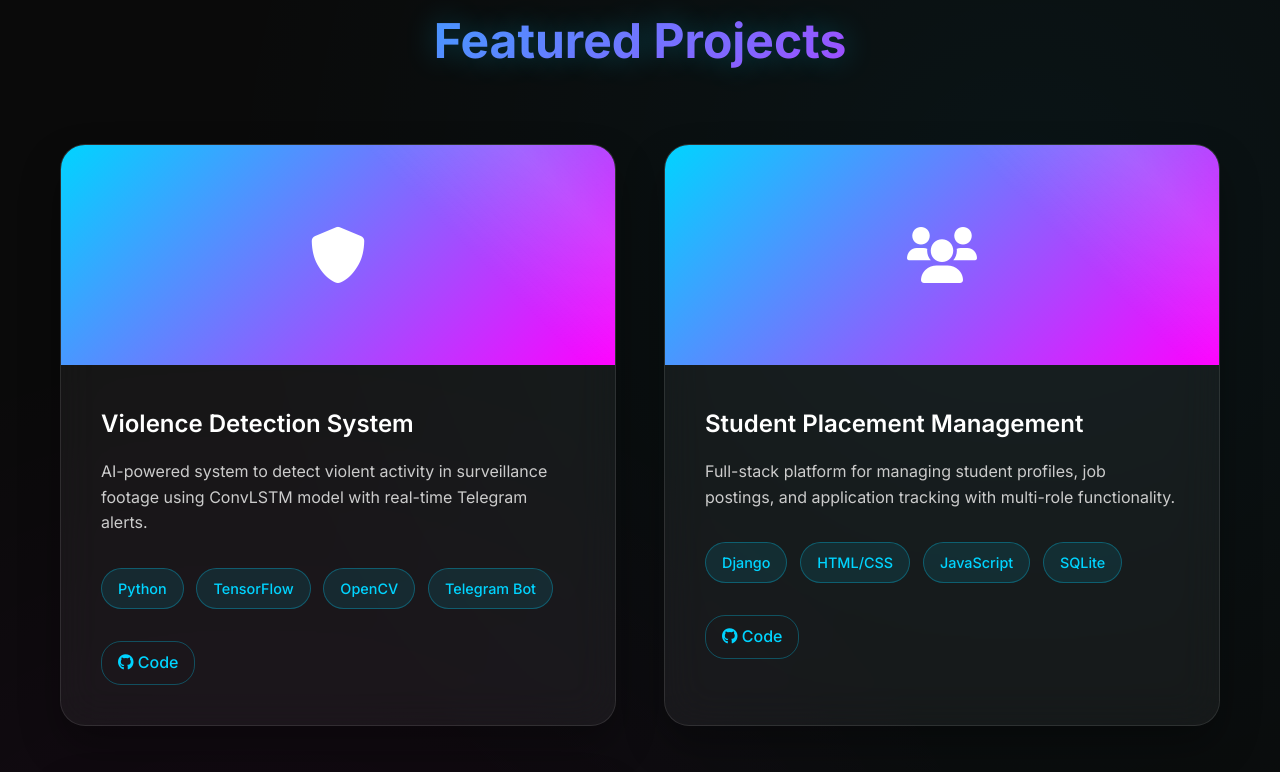
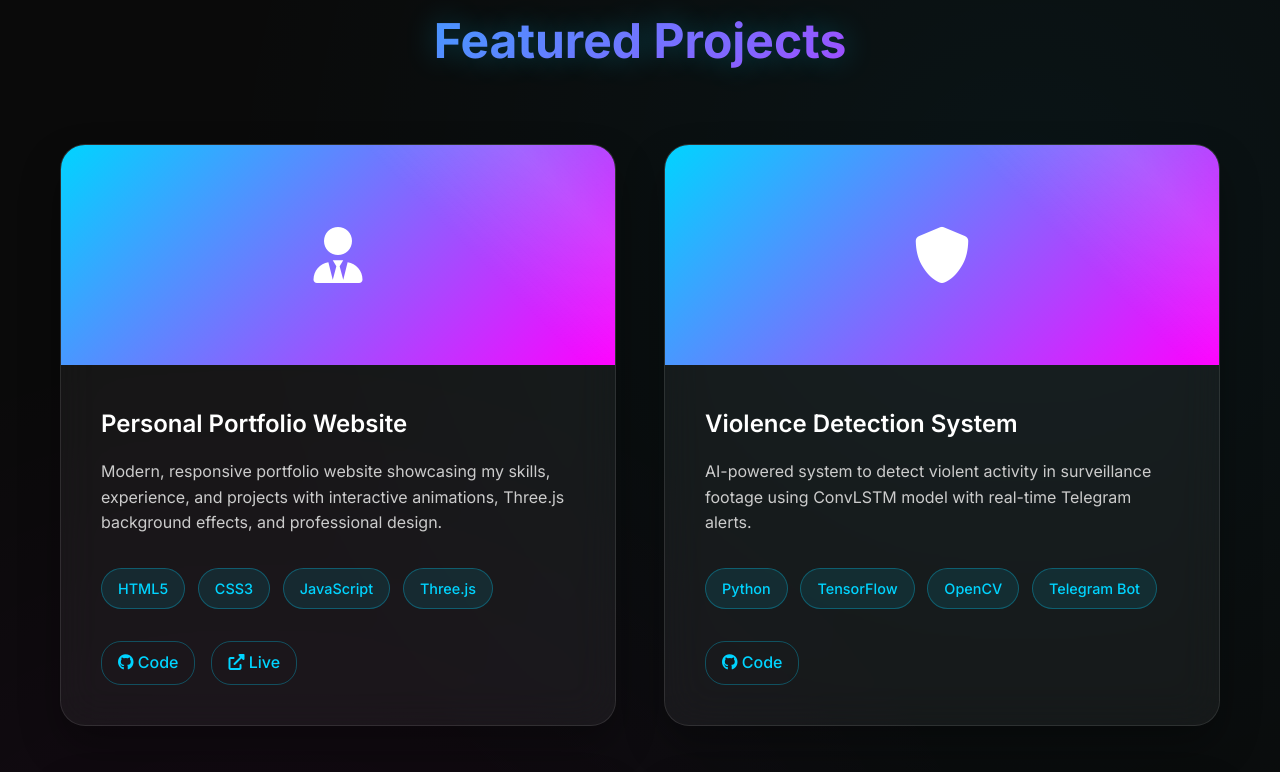
Before and after one commit to AshwinSajiKumar/portfolio, a plain HTML site: page index.html in a window 1280 px wide. Shown: the part 3795-4567 px from the top of the page. Drawn offline with nearby package versions, Linux system fonts and the light colour scheme; animation ran at ten frames a second.

Commit message:
Add favicon and portfolio project to projects section

```diff
--- a/index.html
+++ b/index.html
@@ -4,6 +4,8 @@
     <meta charset="UTF-8">
     <meta name="viewport" content="width=device-width, initial-scale=1.0">
     <title>Ashwin Saji Kumar - Software Developer</title>
+
+    <!-- Favicon -->
     <link rel="icon" type="image/svg+xml" href="favicon.svg">
     <link rel="icon" type="image/png" sizes="32x32" href="favicon.svg">
     <link rel="icon" type="image/png" sizes="16x16" href="favicon.svg">
@@ -177,6 +179,26 @@
             <div class="projects-grid">
                 <div class="project-card" data-aos="fade-up">
                     <div class="project-image">
+                        <i class="fas fa-user-tie"></i>
+                    </div>
+                    <div class="project-content">
+                        <h3>Personal Portfolio Website</h3>
+                        <p>Modern, responsive portfolio website showcasing my skills, experience, and projects with interactive animations, Three.js background effects, and professional design.</p>
+                        <div class="project-tech">
+                            <span>HTML5</span>
+                            <span>CSS3</span>
+                            <span>JavaScript</span>
+                            <span>Three.js</span>
+
+                        </div>
+                        <div class="project-links">
+                            <a href="https://github.com/AshwinSajiKumar/portfolio" class="project-link"><i class="fab fa-github"></i> Code</a>
+                            <a href="https://ashwinsajikumar.github.io/portfolio/" class="project-link"><i class="fas fa-external-link-alt"></i> Live</a>
+                        </div>
+                    </div>
+                </div>
+                <div class="project-card" data-aos="fade-up">
+                    <div class="project-image">
                         <i class="fas fa-shield-alt"></i>
                     </div>
                     <div class="project-content">
@@ -246,7 +268,7 @@
                     </div>
                     <div class="skill-card">
                         <div class="skill-icon">
-                            <i class="fab fa-java"></i>
+                            <i class="fas fa-java"></i>
                         </div>
                         <h3>Spring Boot</h3>
                     </div>
```
